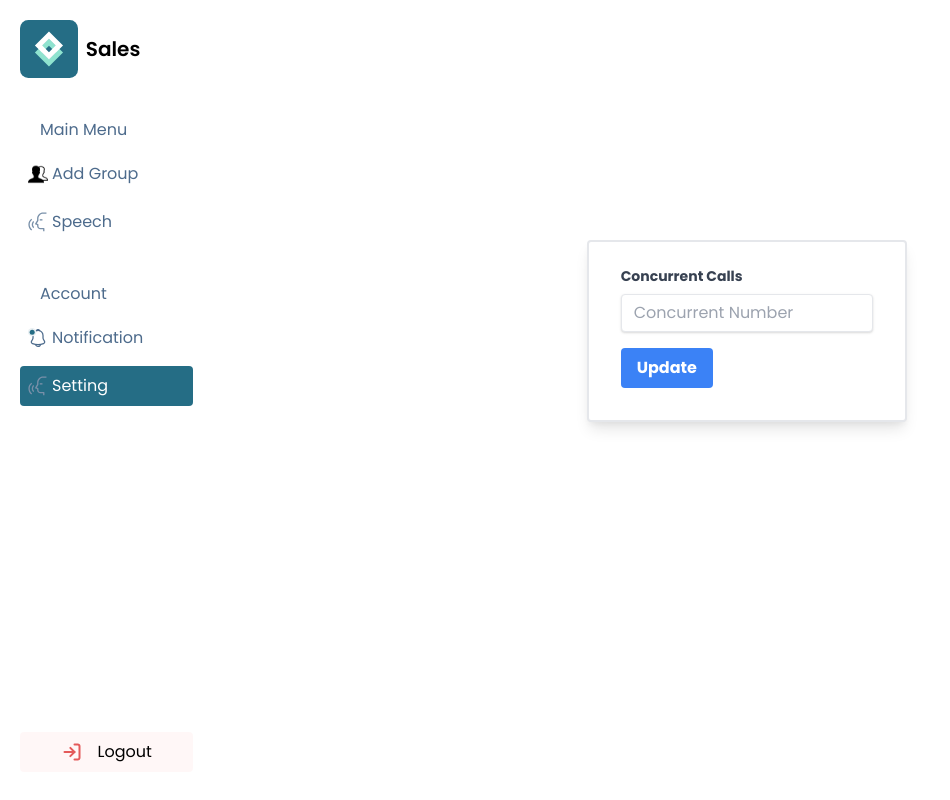
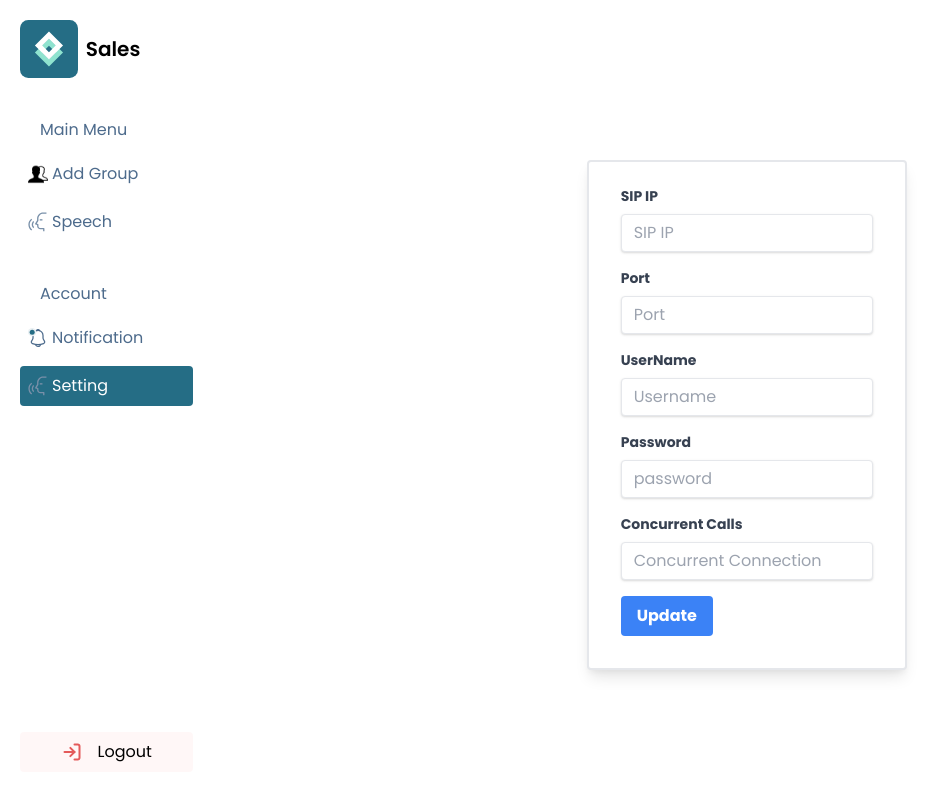
Before and after one commit to yahyaammar-dev/sales-automation, a React (Create React App) app in the folder sales/: page /concurrent-calls in a window 1280 px wide. Shown: the whole page, without its empty margins (0-950 px from the left). Built offline with nearby package versions, Linux system fonts and the light colour scheme.

Commit message:
added cards

```diff
--- a/sales/src/components/misc/Card.jsx
+++ b/sales/src/components/misc/Card.jsx
@@ -25,7 +25,7 @@ const Card = ({ message, para, lineBottom, marginLeft, background, color, index
 
   const handleChangeText = () => {
     let data =  {currentMessage, currentPara, index}
-    axios.post('http://16.163.178.109:9000/api/edit-text-message', data)
+    axios.post('http://localhost:9000/api/edit-text-message', data)
     .then((res)=>{
       console.log(res.data)
       alert('Your data has been saved')
@@ -43,7 +43,7 @@ const Card = ({ message, para, lineBottom, marginLeft, background, color, index
     const formData = new FormData();
     formData.append('sales_automation_messages', file);
 
-    fetch('http://16.163.178.109:9000/api/upload-audio', {
+    fetch('http://localhost:9000/api/upload-audio', {
       method: 'POST',
       body: formData,
     })
--- a/sales/src/components/misc/Chart.jsx
+++ b/sales/src/components/misc/Chart.jsx
@@ -6,7 +6,7 @@ import axios from "axios";
 const Chart = () => {
   const [messgaes, setMessages] = useState()
   useEffect(() => {
-    axios.get('http://16.163.178.109:9000/api/messages')
+    axios.get('http://localhost:9000/api/messages')
       .then((res) => {
         setMessages(res.data.messages[0].messages)
       })
@@ -41,6 +41,18 @@ const Chart = () => {
           <div className='flex'>
             <Card index='10' message={messgaes[9]['primary']} para={messgaes[9]['seconday']} marginLeft='205px' background='#649F91' color='white' />
           </div>
+          <div className='flex'>
+            <Card index='10' background='rgb(88 154 176)' message='Cannot hear you' para='Cannot Hear you' marginLeft='205px' background='#649F91' color='white' />
+          </div>
+          <div className='flex'>
+            <p className='ml-56'>Wait three seconds</p>
+          </div>
+          <div className='flex'>
+            <Card index='10' message='Yes' para='Move back to Sales Pitch' marginLeft='205px' background='#0F2C35' color='white' />
+          </div>
+          <div className='flex'>
+            <Card index='10' message='No' para='Call Ends' marginLeft='205px' background='#A8C5CE' color='white' />
+          </div>
         </>
       }
     </div>
--- a/sales/src/components/misc/ConcurrentForm.jsx
+++ b/sales/src/components/misc/ConcurrentForm.jsx
@@ -1,17 +1,48 @@
 const ConcurrentForm = () => {
     return <>
 
-        <div class="w-full max-w-xs" style={{margin: 'auto', marginTop: '15rem'}}>
+        <div class="w-full max-w-xs" style={{ margin: 'auto', marginTop: '10rem' }}>
             <form class="bg-white shadow-lg border-2 rounded px-8 pt-6 pb-8 mb-4">
+
+
+                <div class="mb-4">
+                    <label class="block text-gray-700 text-sm font-bold mb-2" for="username">
+                        SIP IP
+                    </label>
+                    <input class="shadow appearance-none border rounded w-full py-2 px-3 text-gray-700 leading-tight focus:outline-none focus:shadow-outline" id="username" type="text" placeholder="SIP IP" />
+                </div>
+
+                <div class="mb-4">
+                    <label class="block text-gray-700 text-sm font-bold mb-2" for="username">
+                        Port
+                    </label>
+                    <input class="shadow appearance-none border rounded w-full py-2 px-3 text-gray-700 leading-tight focus:outline-none focus:shadow-outline" id="username" type="text" placeholder="Port" />
+                </div>
+
+                <div class="mb-4">
+                    <label class="block text-gray-700 text-sm font-bold mb-2" for="username">
+                        UserName
+                    </label>
+                    <input class="shadow appearance-none border rounded w-full py-2 px-3 text-gray-700 leading-tight focus:outline-none focus:shadow-outline" id="username" type="text" placeholder="Username" />
+                </div>
+
+                <div class="mb-4">
+                    <label class="block text-gray-700 text-sm font-bold mb-2" for="username">
+                        Password
+                    </label>
+                    <input class="shadow appearance-none border rounded w-full py-2 px-3 text-gray-700 leading-tight focus:outline-none focus:shadow-outline" id="username" type="text" placeholder="password" />
+                </div>
+
+
                 <div class="mb-4">
                     <label class="block text-gray-700 text-sm font-bold mb-2" for="username">
                         Concurrent Calls
                     </label>
-                    <input class="shadow appearance-none border rounded w-full py-2 px-3 text-gray-700 leading-tight focus:outline-none focus:shadow-outline" id="username" type="text" placeholder="Concurrent Number" />
+                    <input class="shadow appearance-none border rounded w-full py-2 px-3 text-gray-700 leading-tight focus:outline-none focus:shadow-outline" id="username" type="text" placeholder="Concurrent Connection" />
                 </div>
 
                 <div class="flex items-center justify-between">
-                    <button class="bg-blue-500 hover:bg-blue-700 text-white font-bold py-2 px-4 rounded focus:outline-none focus:shadow-outline" type="button" onClick={()=>{
+                    <button class="bg-blue-500 hover:bg-blue-700 text-white font-bold py-2 px-4 rounded focus:outline-none focus:shadow-outline" type="button" onClick={() => {
                         alert('Updated Concurrent Number in FreePbx')
                     }}>
                         Update
--- a/sales/src/components/misc/GroupBlock.jsx
+++ b/sales/src/components/misc/GroupBlock.jsx
@@ -11,7 +11,7 @@ const Block = () => {
 
   const handleGroup = () => {
     axios
-      .post("http://16.163.178.109:9000/api/create-group", {
+      .post("http://localhost:9000/api/create-group", {
         name: groupName,
         phoneNumbers: [],
       })
@@ -20,7 +20,7 @@ const Block = () => {
       });
   };
   useEffect(() => {
-    axios.get("http://16.163.178.109:9000/api/groups").then((response) => {
+    axios.get("http://localhost:9000/api/groups").then((response) => {
       setAllGroups(response.data.groups);
     });
 
@@ -78,7 +78,7 @@ const Block = () => {
     }
 
     axios
-      .post("http://16.163.178.109:9000/api/add-phone-number", {
+      .post("http://localhost:9000/api/add-phone-number", {
         groupId: selectedGroupId,
         phoneNumber: phoneNumber,
       })
--- a/sales/src/components/misc/Navbar.jsx
+++ b/sales/src/components/misc/Navbar.jsx
@@ -5,12 +5,12 @@ const Navbar = () => {
         <div class="flex justify-between">
             <div class="w-6/12">
                 <h1 className='dashboard--heading'>Dashboard</h1>
-                <p className='dashboard--subheading'>Welcome Back Thomas!</p>
+                <p className='dashboard--subheading'>Welcome Back CY!</p>
             </div>
             <div class="w-6/12 flex items-end justify-end">
                 <div>
-                    <h3 className='dashboard--sidehead'>Thomas Edinson</h3>
-                    <p className='dashboard--sidepara'>thomasedison@gmail.com</p>
+                    <h3 className='dashboard--sidehead'>CY</h3>
+                    <p className='dashboard--sidepara'>superman</p>
                 </div>
                 <img
                 class="inline-block h-12 w-12 rounded-full ring-2 ring-white object-cover"
--- a/sales/src/components/misc/Table.jsx
+++ b/sales/src/components/misc/Table.jsx
@@ -9,7 +9,7 @@ const Table = () => {
   const [open, setOpen] = useState(false);
   const [groups, setGroups] = useState([]);
   useEffect(() => {
-    axios.get("http://16.163.178.109:9000/api/groups").then((res) => {
+    axios.get("http://localhost:9000/api/groups").then((res) => {
       setGroups(res.data.groups);
     });
   }, []);
--- a/sales/src/components/misc/TableDetails.jsx
+++ b/sales/src/components/misc/TableDetails.jsx
@@ -12,7 +12,7 @@ const TableDetail = () => {
 
   useEffect(() => {
     axios
-      .get(`http://16.163.178.109:9000/api/group/${id}`)
+      .get(`http://localhost:9000/api/group/${id}`)
       .then((response) => {
         setGroup(response.data.group);
 
```
Also changed, not shown: 8 other files (tests, documents, lock files or other folders).
